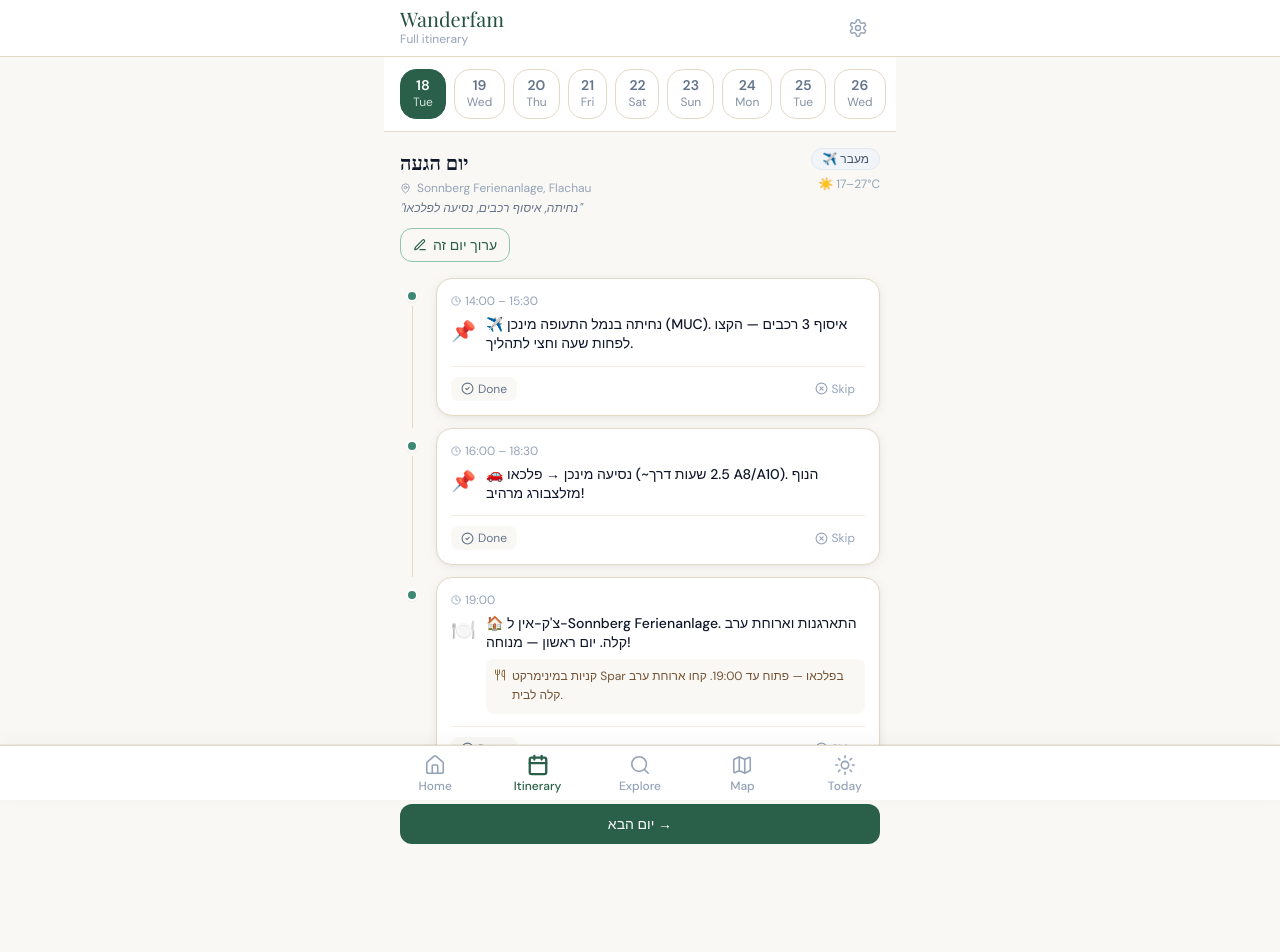
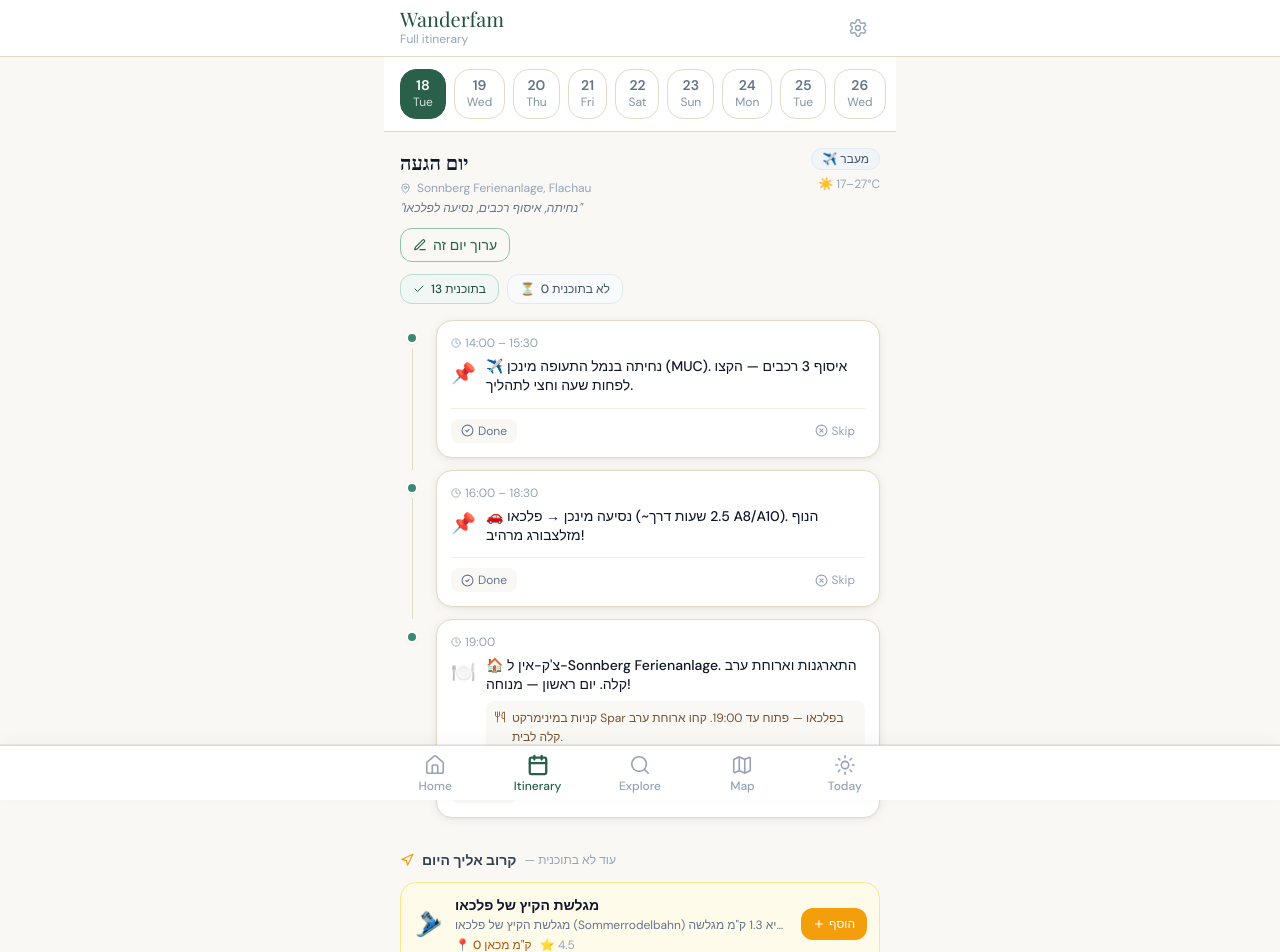
Before and after one commit to tomerbechavod/wanderfam, a Next.js app: page /trip/alps-bavaria-2026/itinerary in a window 1280 px wide. Shown: the top 952 px of the page. Built offline with nearby package versions, Linux system fonts and the light colour scheme; a web font is replaced by a local one.

Commit message:
Update ItineraryClient.tsx

```diff
--- a/src/components/trip/ItineraryClient.tsx
+++ b/src/components/trip/ItineraryClient.tsx
@@ -2,10 +2,10 @@
 
 import { useState, useRef, useEffect } from 'react'
 import { format, parseISO, isToday } from 'date-fns'
-import { MapPin, CloudRain, Edit3, X, Plus, Trash2, Check, ChevronDown, ChevronUp } from 'lucide-react'
+import { MapPin, CloudRain, Edit3, X, Plus, Trash2, Check, ChevronDown, ChevronUp, Navigation } from 'lucide-react'
 import { cn, getMockWeather } from '@/lib/utils'
 import TimelineSlot from '@/components/trip/TimelineSlot'
-import { SEED_ACTIVITIES, OPTIONAL_ACTIVITIES } from '@/lib/seed-data'
+import { SEED_ACTIVITIES, OPTIONAL_ACTIVITIES, EXTRA_ACTIVITIES } from '@/lib/seed-data'
 import type { ItineraryDay, ItinerarySlot } from '@/types'
 
 interface Props {
@@ -18,6 +18,14 @@ const PHASE_COLORS: Record<string, string> = {
   transit: 'bg-slate-100 text-slate-600 border-slate-200',
   austria: 'bg-forest-50 text-forest-700 border-forest-200',
   munich: 'bg-blue-50 text-blue-700 border-blue-200',
+}
+
+function distanceKm(lat1: number, lng1: number, lat2: number, lng2: number) {
+  const R = 6371
+  const dLat = (lat2 - lat1) * Math.PI / 180
+  const dLng = (lng2 - lng1) * Math.PI / 180
+  const a = Math.sin(dLat/2)**2 + Math.cos(lat1*Math.PI/180)*Math.cos(lat2*Math.PI/180)*Math.sin(dLng/2)**2
+  return R * 2 * Math.atan2(Math.sqrt(a), Math.sqrt(1-a))
 }
 
 export default function ItineraryClient({ days, tripSlug, initialDayId }: Props) {
@@ -77,7 +85,7 @@ export default function ItineraryClient({ days, tripSlug, initialDayId }: Props)
   }
 
   const addActivity = (activityId: string, fromOptional = false) => {
-    const allActivities = [...SEED_ACTIVITIES, ...(OPTIONAL_ACTIVITIES || [])]
+    const allActivities = [...SEED_ACTIVITIES, ...(OPTIONAL_ACTIVITIES || []), ...(EXTRA_ACTIVITIES || [])]
     const act = allActivities.find(a => a.id === activityId)
     if (!act || !activeDay) return
     const newSlot: ItinerarySlot = {
@@ -110,9 +118,37 @@ export default function ItineraryClient({ days, tripSlug, initialDayId }: Props)
     setLocalDays(prev => prev.map(d => d.id === activeDayId ? { ...d, slots } : d))
   }
 
+  // All activities combined
+  const allActivities = [...SEED_ACTIVITIES, ...(OPTIONAL_ACTIVITIES || []), ...(EXTRA_ACTIVITIES || [])]
   const inDayIds = new Set(activeDay?.slots.map(s => s.activity_id).filter(Boolean))
+
+  // Activities already in THIS day's plan (from all days)
+  const inAnyDayIds = new Set(
+    localDays.flatMap(d => d.slots.map(s => s.activity_id).filter(Boolean))
+  )
+
+  // For add panel
   const availableMain = SEED_ACTIVITIES.filter(a => !inDayIds.has(a.id))
-  const availableOptional = (OPTIONAL_ACTIVITIES || []).filter(a => !inDayIds.has(a.id))
+  const availableOptional = [...(OPTIONAL_ACTIVITIES || []), ...(EXTRA_ACTIVITIES || [])].filter(a => !inDayIds.has(a.id))
+
+  // Nearby suggestions — closest 3 activities not in this day, matching phase
+  const nearbySuggestions = activeDay
+    ? allActivities
+        .filter(a => !inDayIds.has(a.id) && (a.phase === activeDay.phase || activeDay.phase === 'transit'))
+        .map(a => ({
+          ...a,
+          dist: distanceKm(activeDay.base_lat, activeDay.base_lng, a.lat, a.lng)
+        }))
+        .sort((a, b) => a.dist - b.dist)
+        .slice(0, 3)
+    : []
+
+  // Summary: which SEED_ACTIVITIES are in plan vs not
+  const inPlanIds = new Set(
+    localDays.flatMap(d => d.slots.map(s => s.activity_id).filter(Boolean))
+  )
+  const inPlanActivities = SEED_ACTIVITIES.filter(a => inPlanIds.has(a.id))
+  const notInPlanActivities = SEED_ACTIVITIES.filter(a => !inPlanIds.has(a.id))
 
   return (
     <div>
@@ -197,12 +233,8 @@ export default function ItineraryClient({ days, tripSlug, initialDayId }: Props)
             <div className="mb-4 bg-white border border-sand-200 rounded-2xl overflow-hidden shadow-sm">
               <div className="px-4 py-3 border-b border-sand-100 flex items-center justify-between bg-sand-50">
                 <p className="font-semibold text-sm text-slate-800">➕ הוסף פעילות ליום זה</p>
-                <button onClick={() => setShowAddPanel(false)}>
-                  <X size={16} className="text-slate-400" />
-                </button>
+                <button onClick={() => setShowAddPanel(false)}><X size={16} className="text-slate-400" /></button>
               </div>
-
-              {/* Main activities */}
               <div>
                 <p className="px-4 py-2 text-xs font-semibold text-slate-500 uppercase tracking-wide bg-white border-b border-sand-100">
                   📋 פעילויות בתוכנית
@@ -223,27 +255,19 @@ export default function ItineraryClient({ days, tripSlug, initialDayId }: Props)
                   ))}
                 </div>
               </div>
-
-              {/* Optional activities */}
               <div className="border-t border-sand-200">
-                <button
-                  onClick={() => setShowOptional(!showOptional)}
+                <button onClick={() => setShowOptional(!showOptional)}
                   className="w-full flex items-center justify-between px-4 py-3 bg-amber-50 hover:bg-amber-100 transition-colors">
                   <div className="flex items-center gap-2">
                     <span className="text-sm">💡</span>
                     <p className="text-sm font-semibold text-amber-800">פעילויות אופציונליות</p>
-                    <span className="text-xs bg-amber-200 text-amber-800 px-2 py-0.5 rounded-full">
-                      {availableOptional.length} לא בתוכנית
-                    </span>
+                    <span className="text-xs bg-amber-200 text-amber-800 px-2 py-0.5 rounded-full">{availableOptional.length} זמינות</span>
                   </div>
                   {showOptional ? <ChevronUp size={16} className="text-amber-600" /> : <ChevronDown size={16} className="text-amber-600" />}
                 </button>
-
                 {showOptional && (
                   <div className="divide-y divide-sand-100 max-h-64 overflow-y-auto">
-                    {availableOptional.length === 0 ? (
-                      <p className="text-sm text-slate-400 text-center py-4">אין פעילויות אופציונליות זמינות</p>
-                    ) : availableOptional.map(act => (
+                    {availableOptional.map(act => (
                       <button key={act.id} onClick={() => addActivity(act.id, true)}
                         className="w-full flex items-center gap-3 px-4 py-3 hover:bg-amber-50 text-right">
                         <span className="text-xl flex-shrink-0">{act.emoji}</span>
@@ -252,13 +276,7 @@ export default function ItineraryClient({ days, tripSlug, initialDayId }: Props)
                             <p className="text-sm font-medium text-slate-900 truncate">{act.title_he || act.title}</p>
                             <span className="text-xs bg-amber-100 text-amber-700 px-1.5 py-0.5 rounded-full flex-shrink-0">אופציה</span>
                           </div>
-                          <p className="text-xs text-slate-400 truncate">{act.description_he?.slice(0, 60)}...</p>
-                          <p className="text-xs text-slate-400 mt-0.5">
-                            {act.location_name} · {act.duration_minutes} דק׳
-                            {act.google_rating ? ` · ⭐ ${act.google_rating}` : ''}
-                            {act.price_level === 'free' ? ' · חינם' : ''}
-                            {act.is_rainy_day_alt ? ' · 🌧️ ליום גשום' : ''}
-                          </p>
+                          <p className="text-xs text-slate-400">{act.location_name} · {act.duration_minutes} דק׳{act.google_rating ? ` · ⭐ ${act.google_rating}` : ''}</p>
                         </div>
                         <Plus size={16} className="text-amber-500 flex-shrink-0" />
                       </button>
@@ -276,6 +294,18 @@ export default function ItineraryClient({ days, tripSlug, initialDayId }: Props)
               <p className="text-xs text-blue-700">גשם צפוי — שקול חלופות מקורות</p>
             </div>
           )}
+
+          {/* Plan status summary */}
+          <div className="flex gap-2 mb-3 flex-wrap">
+            <div className="flex items-center gap-1.5 bg-forest-50 border border-forest-200 rounded-xl px-3 py-1.5">
+              <Check size={12} className="text-forest-600" />
+              <span className="text-xs text-forest-700 font-medium">{inPlanActivities.length} בתוכנית</span>
+            </div>
+            <div className="flex items-center gap-1.5 bg-slate-50 border border-slate-200 rounded-xl px-3 py-1.5">
+              <span className="text-xs">⏳</span>
+              <span className="text-xs text-slate-600 font-medium">{notInPlanActivities.length} לא בתוכנית</span>
+            </div>
+          </div>
 
           {/* Timeline */}
           <div className="pt-1">
@@ -296,14 +326,9 @@ export default function ItineraryClient({ days, tripSlug, initialDayId }: Props)
                     </button>
                   </div>
                 )}
-                <TimelineSlot
-                  slot={slot}
-                  tripSlug={tripSlug}
-                  isLast={i === activeDay.slots.length - 1}
-                />
+                <TimelineSlot slot={slot} tripSlug={tripSlug} isLast={i === activeDay.slots.length - 1} />
               </div>
             ))}
-
             {activeDay.slots.length === 0 && (
               <div className="text-center py-10 text-slate-400">
                 <p className="text-3xl mb-2">📭</p>
@@ -318,6 +343,44 @@ export default function ItineraryClient({ days, tripSlug, initialDayId }: Props)
             )}
           </div>
 
+          {/* Nearby suggestions */}
+          {nearbySuggestions.length > 0 && (
+            <div className="mt-5 mb-2">
+              <div className="flex items-center gap-2 mb-3">
+                <Navigation size={14} className="text-amber-500" />
+                <h3 className="text-sm font-semibold text-slate-700">קרוב אליך היום</h3>
+                <span className="text-xs text-slate-400">— עוד לא בתוכנית</span>
+              </div>
+              <div className="space-y-2">
+                {nearbySuggestions.map((act: any) => (
+                  <div key={act.id}
+                    className="bg-amber-50 border border-amber-200 rounded-2xl p-3 flex items-center gap-3">
+                    <span className="text-2xl flex-shrink-0">{act.emoji}</span>
+                    <div className="flex-1 min-w-0">
+                      <div className="flex items-center gap-1.5">
+                        <p className="text-sm font-semibold text-slate-900 truncate">{act.title_he || act.title}</p>
+                        {!inPlanIds.has(act.id) && (
+                          <span className="text-xs bg-amber-200 text-amber-800 px-1.5 py-0.5 rounded-full flex-shrink-0">לא בתוכנית</span>
+                        )}
+                      </div>
+                      <p className="text-xs text-slate-500 truncate mt-0.5">{act.description_he?.slice(0, 55)}...</p>
+                      <div className="flex items-center gap-2 mt-1">
+                        <span className="text-xs text-amber-700 font-medium">📍 {Math.round(act.dist)} ק"מ מכאן</span>
+                        {act.google_rating && <span className="text-xs text-slate-400">⭐ {act.google_rating}</span>}
+                        {act.price_level === 'free' && <span className="text-xs text-forest-600">חינם</span>}
+                        {act.is_rainy_day_alt && <span className="text-xs text-blue-500">🌧️ ליום גשום</span>}
+                      </div>
+                    </div>
+                    <button onClick={() => { addActivity(act.id, true); }}
+                      className="flex-shrink-0 bg-amber-500 text-white rounded-xl px-3 py-2 text-xs font-medium flex items-center gap-1">
+                      <Plus size={12} /> הוסף
+                    </button>
+                  </div>
+                ))}
+              </div>
+            </div>
+          )}
+
           {/* Day nav */}
           <div className="flex gap-3 mt-4 pb-2">
             {localDays.findIndex((d) => d.id === activeDayId) > 0 && (
@@ -325,8 +388,7 @@ export default function ItineraryClient({ days, tripSlug, initialDayId }: Props)
                 const idx = localDays.findIndex((d) => d.id === activeDayId)
                 setActiveDayId(localDays[idx - 1].id)
                 setEditMode(false)
-              }}
-                className="flex-1 py-2.5 rounded-xl border border-sand-200 text-sm text-slate-500 bg-white">
+              }} className="flex-1 py-2.5 rounded-xl border border-sand-200 text-sm text-slate-500 bg-white">
                 ← יום קודם
               </button>
             )}
@@ -335,8 +397,7 @@ export default function ItineraryClient({ days, tripSlug, initialDayId }: Props)
                 const idx = localDays.findIndex((d) => d.id === activeDayId)
                 setActiveDayId(localDays[idx + 1].id)
                 setEditMode(false)
-              }}
-                className="flex-1 py-2.5 rounded-xl bg-forest-600 text-sm text-white">
+              }} className="flex-1 py-2.5 rounded-xl bg-forest-600 text-sm text-white">
                 יום הבא →
               </button>
             )}
```
